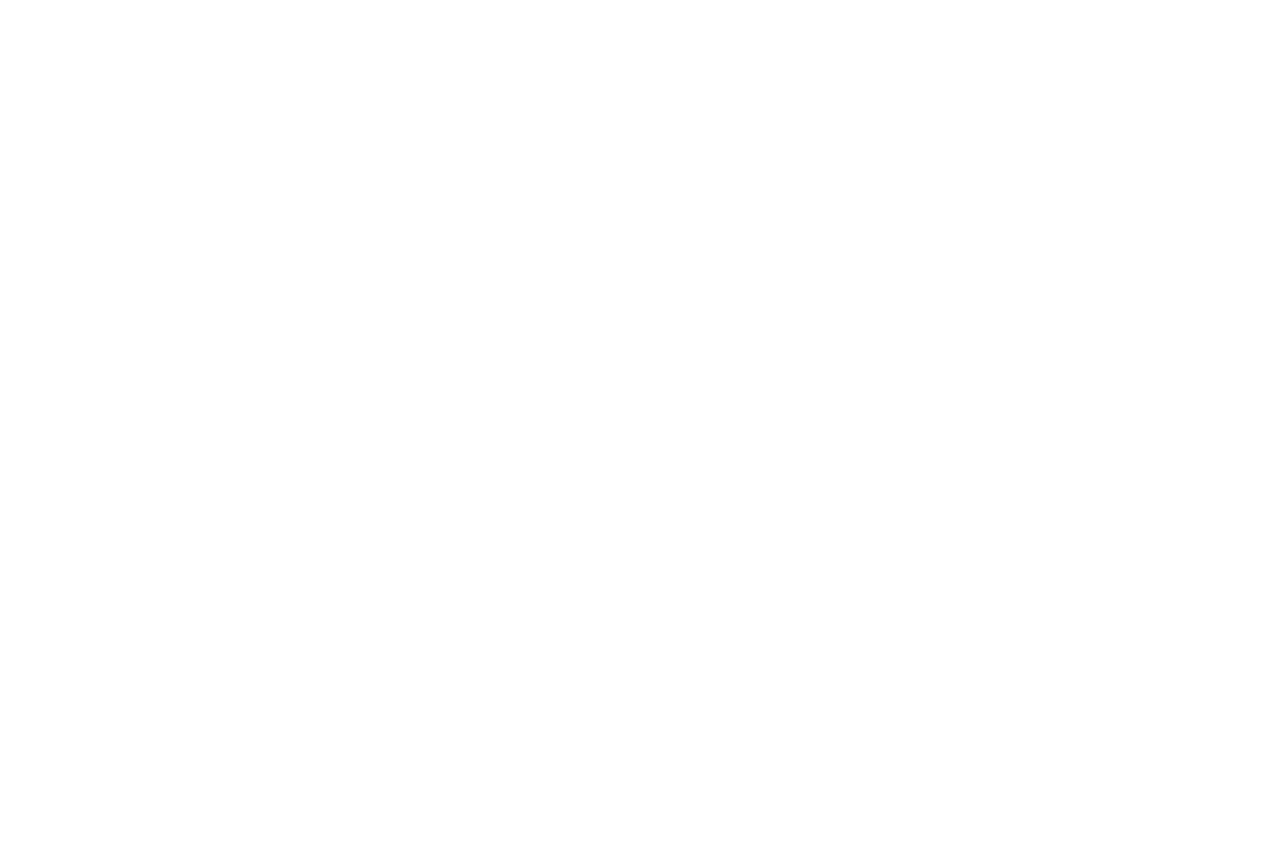
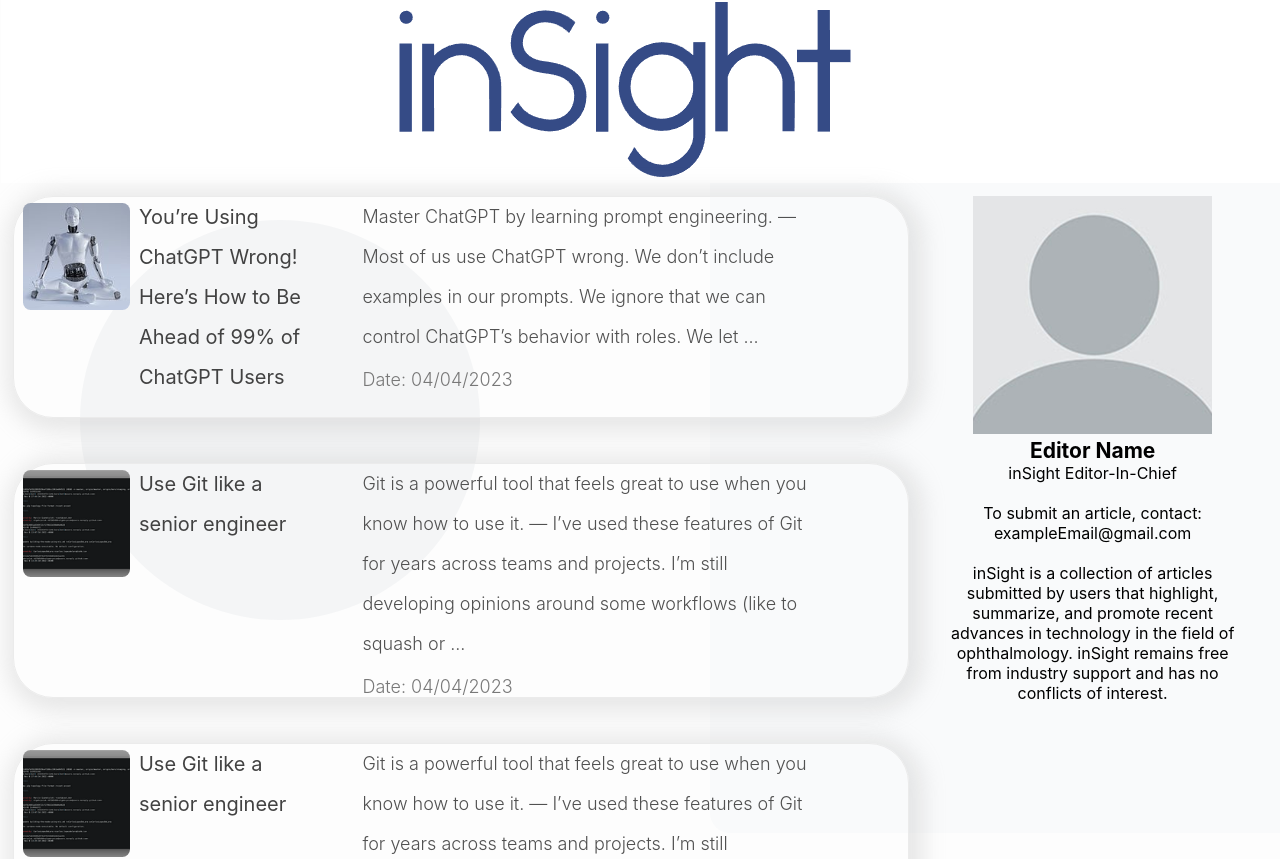
Before and after one commit to eyelabsai/EyeSpace-Website, a React (Create React App) app: page /Exchange in a window 1280 px wide. Before the commit this address had no page. Shown: the part 694-1553 px from the top of the page. Before the commit the page ends 800 px from the top, so only its background shows below. Built offline with nearby package versions, Linux system fonts and the light colour scheme; no server answers.

Commit message:
finished eXchange page

```diff
--- a/src/App.js
+++ b/src/App.js
@@ -1,7 +1,7 @@
 import React from "react";
 import { BrowserRouter, Route, Routes } from 'react-router-dom';
 import Homepage from "./views/Homepage/Homepage";
-import FocalPoint from "./views/Blogs/Blogs";
+import Exchange from "./views/Exchange/Exchange";
 import AboutUs from "./views/AboutUs/AboutUs";
 import Contact from "./views/Contact/Contact";
 import Login from "./views/Login/Login";
@@ -21,7 +21,7 @@
             {/** For each path we have, add a Route tag to define which element to render depending on the path. */}
             <Route path="/" element={ <Homepage/> }></Route>
             <Route path="/AboutUs" element={ <AboutUs/> }></Route>
-            <Route path="/FocalPoint" element={ <FocalPoint/> }></Route>
+            <Route path="/Exchange" element={ <Exchange/> }></Route>
             <Route path="/Contact" element={ <Contact/> }></Route>
             <Route path="/Login" element={ <Login/> }></Route>
             <Route path="/Technology" element={ <Technology/> }></Route>
--- a/src/components/header/Header.js
+++ b/src/components/header/Header.js
@@ -3,7 +3,6 @@
 import './Header.css';
 import logo from '../../assets/LOGO HORIZONTAL SVG.svg';
 import { Link } from 'react-router-dom';
-import { onAuthStateChanged } from "firebase/auth";
 import { auth } from "../../firebase";
 
 export default class Button extends React.Component {
@@ -24,14 +23,14 @@
     // "Home",
     "Technology",
     "About Us",
-    "FocalPoint",
+    "eXchange",
     "Contact", ];
 
   buttonsDict = {
     // "Home": "/",
     "Technology": "/Technology",
     "About Us": "/AboutUs",
-    "FocalPoint": "/FocalPoint",
+    "eXchange": "/Exchange",
     "Contact": "/Contact",
   };
 
--- a/src/views/AboutUs/AboutUs.js
+++ b/src/views/AboutUs/AboutUs.js
@@ -20,7 +20,6 @@
         <Founders/>
         <IndustryAdvisors/>
         <EngBoard/>
-        <Footer/>
       </div>
     );
   }
--- a/src/views/Blogs/Blogs.js
+++ /dev/null
@@ -1,60 +0,0 @@
-import React from "react";
-import PropTypes from "prop-types";
-import Header from '../../components/header/Header';
-import Footer from "../../components/footer/Footer";
-import BlogCard from './BlogCard';
-import './Blogs.css';
-import { Link } from 'react-router-dom';
-import Blog1 from '../../assets/blog1.svg'
-import Blog2 from '../../assets/blog2.svg'
-// import Blog3 from '../../assets/blog3.svg'
-// import Blog4 from '../../assets/blog4.svg'
-// import Blog5 from '../../assets/blog5.svg'
-import Bg from '../../assets/blogbg.svg'
-
-export default class FocalPoint extends React.Component {
-  static propTypes = { // define any props here
-    name: PropTypes.string,
-  };
-
-  info = [
-    {
-      title: "You’re Using ChatGPT Wrong! Here’s How to Be Ahead of 99% of ChatGPT Users",
-      content: "Master ChatGPT by learning prompt engineering. — Most of us use ChatGPT wrong. We don’t include examples in our prompts. We ignore that we can control ChatGPT’s behavior with roles. We let ...",
-      date: "04/04/2023",
-      image: Blog1
-    },
-    {
-      title: "Use Git like a senior engineer",
-      content: "Git is a powerful tool that feels great to use when you know how to use it. — I’ve used these features of Git for years across teams and projects. I’m still developing opinions around some workflows (like to squash or ...",
-      date: "04/04/2023",
-      image: Blog2
-    },
-  ]
-
-  render() {
-    return (
-      <div className="blog-div" style={{backgroundImage: `url(${Bg})`}}>
-          <Header page="FocalPoint"/>
-          <div id = "blog">
-            <div id = "top">
-              <div id = "title">Blogs Articles & Testimonials</div>
-              <div id = "btn" className="blog-aboutus">
-                <Link to="/AboutUs" style={{textDecoration: 'none'}}><button>Learn More About Us &gt; </button></Link>
-              </div>
-            </div>
-
-            <div className="BlogCards">
-              {
-                this.info.map((obj) => {
-                  return (
-                    <BlogCard title={obj.title} content={obj.content} date={obj.date} image={obj.image}/>
-                  )
-                })
-              }
-            </div>
-          </div>
-      </div>
-  );
-  }
-}
--- a/src/views/Blogs/BlogCard.css
+++ b/src/views/Exchange/BlogCard.css
@@ -1,4 +1,4 @@
-#blog-card {
+.blog-card {
     /* width: 100%;
     height:auto;
 
@@ -11,41 +11,53 @@
     top: 0px;
 
     background: #FDFDFD; */
+    width: 100%;
     border: 1px solid #EBEBEB;
     box-shadow: 4px 4px 22px 10px rgba(181, 181, 181, 0.3);
     border-radius: 40px;
-
     margin-bottom: 5%;
 }
 
-#article{
+.card-img {
+    margin-left: -7%;
+    margin-top: -7.3%;
+    width: 12%;
+    height: 12%;
+}
+
+.article{
     display: flex;
 }
 
-#blog-detail{
+.blog-detail{
+    width: 50%;
     margin-left: 5%;
-    margin-top: 5%;
-    margin-bottom: 3%;
+    margin-top: 0%;
+    margin-bottom: 0%;
 }
 
-#blog-title{
-    font-size: 32px;
+.blog-title{
+    margin-left: -7%;
+    width: 20%;
+    font-size: 20px;
     line-height: 40px;
     color: #424242;
     margin-bottom: 20px;
 }
 
-#blog-content{
+.blog-content{
+    width: 100%;
     font-weight: 300;
-    font-size: 24px;
+    font-size: 18px;
     line-height: 40px;
+    margin-bottom: 0%;
     color: #515151;
-    margin-bottom: 40px;
 }
 
-#blog-date{
+.blog-date {
+    margin-top: 3%;
     font-weight: 300;
-    font-size: 20px;
+    font-size: 18px;
     line-height: 20px;
     color: #787878;
 }
--- a/src/views/Blogs/BlogCard.js
+++ b/src/views/Exchange/BlogCard.js
@@ -12,14 +12,14 @@
 
   render() {
     return (
-        <div id = "blog-card">
-            <div id = "article">
-                <div id="blog-detail">
-                    <div id="blog-title">{this.props.title}</div>
-                    <div id="blog-content">{this.props.content}</div>
-                    <div id="blog-date">{this.props.date}</div>
-                </div>
-                  <img id="blog-img" className="card-img" src={this.props.image} alt={this.props.title}/>
+        <div className = "blog-card">
+            <div className = "article">
+              <img className="card-img" src={this.props.image} alt={this.props.title}/>
+              <div className="blog-title">{this.props.title}</div>
+              <div className="blog-detail">
+                <div className="blog-content">{this.props.content}</div>
+                <div className="blog-date">Date: {this.props.date}</div>
+              </div>
             </div>
         </div>
     );
--- a/src/views/Blogs/Blogs.css
+++ b/src/views/Exchange/Exchange.css
@@ -1,18 +1,7 @@
-#blog{
-    margin-top: 5%;
-    margin-left: 10%;
-    margin-right: 10%;
-    font-family: 'Inter';
-    /* font-style: normal; */
-    font-weight: 600;
-}
 
-#title{
-    font-size: 80px;
-    line-height: 76px;
-    /* identical to box height, or 80% */
-    color: #48627E;
-    width: 35%;
+.title{
+    text-align: center;
+    font-size: 24px;
 }
 
 #top{
@@ -24,6 +13,33 @@
     margin-top: 10%;
     width: 100%;
     margin-left: 20%;
+}
+
+.blogcontainer {
+    display: flex;
+    margin-left: 1%;
+    margin-right: 3%;
+}
+
+.BlogCards {
+    width: 75%;
+}
+
+.editor {
+    margin-left: 3%;
+    margin-right: 0%;
+    width: 25%;
+    height: 100%;
+    text-align: center;
+}
+
+.editor-img {
+    width: 80%;
+    height: 80%;
+}
+
+.editor-name {
+    font-size: 21px;
 }
 
 @media only screen and (max-width: 920px) {
--- /dev/null
+++ b/src/views/Exchange/Exchange.js
@@ -0,0 +1,90 @@
+import React from "react";
+import Header from '../../components/header/Header';
+import BlogCard from './BlogCard';
+import './Exchange.css';
+import { Link } from 'react-router-dom';
+import Blog1 from '../../assets/blog1.svg'
+import Blog2 from '../../assets/blog2.svg'
+import ForumReplacement from '../../assets/forum_replacement.png'
+// import Blog3 from '../../assets/blog3.svg'
+// import Blog4 from '../../assets/blog4.svg'
+// import Blog5 from '../../assets/blog5.svg'
+import Bg from '../../assets/blogbg.svg'
+import EditorName from '../../assets/editor_name.png'
+
+function Exchange(props) {
+  const info = [
+    {
+      title: "You’re Using ChatGPT Wrong! Here’s How to Be Ahead of 99% of ChatGPT Users",
+      content: "Master ChatGPT by learning prompt engineering. — Most of us use ChatGPT wrong. We don’t include examples in our prompts. We ignore that we can control ChatGPT’s behavior with roles. We let ...",
+      date: "04/04/2023",
+      image: Blog1
+    },
+    {
+      title: "Use Git like a senior engineer",
+      content: "Git is a powerful tool that feels great to use when you know how to use it. — I’ve used these features of Git for years across teams and projects. I’m still developing opinions around some workflows (like to squash or ...",
+      date: "04/04/2023",
+      image: Blog2
+    },
+    {
+      title: "Use Git like a senior engineer",
+      content: "Git is a powerful tool that feels great to use when you know how to use it. — I’ve used these features of Git for years across teams and projects. I’m still developing opinions around some workflows (like to squash or ...",
+      date: "04/04/2023",
+      image: Blog2
+    },
+    {
+      title: "Use Git like a senior engineer",
+      content: "Git is a powerful tool that feels great to use when you know how to use it. — I’ve used these features of Git for years across teams and projects. I’m still developing opinions around some workflows (like to squash or ...",
+      date: "04/04/2023",
+      image: Blog2
+    },
+    {
+      title: "Use Git like a senior engineer",
+      content: "Git is a powerful tool that feels great to use when you know how to use it. — I’ve used these features of Git for years across teams and projects. I’m still developing opinions around some workflows (like to squash or ...",
+      date: "04/04/2023",
+      image: Blog2
+    },
+    {
+      title: "Use Git like a senior engineer",
+      content: "Git is a powerful tool that feels great to use when you know how to use it. — I’ve used these features of Git for years across teams and projects. I’m still developing opinions around some workflows (like to squash or ...",
+      date: "04/04/2023",
+      image: Blog2
+    },
+  ];
+
+  return (
+    <div className="blog-div" style={{backgroundImage: `url(${Bg})`}}>
+        <Header page="eXchange"/>
+        <div>
+          <div className = 'title'>
+              <h1>Coming Soon</h1>
+              <img src={ForumReplacement} alt="forum replacement"/>
+          </div>
+
+          <div className="blogcontainer">
+            <div className="BlogCards">
+              {
+                info.map((obj) => {
+                  return (
+                    <BlogCard title={obj.title} content={obj.content} date={obj.date} image={obj.image}/>
+                  )
+                })
+              }
+            </div>
+            <div className="editor">
+              <div>
+                <img className="editor-img" src={EditorName} alt="Editor Name"/>
+              </div>
+              <div className="editor-name"><strong>Editor Name</strong></div>
+              <div>inSight Editor-In-Chief</div>
+              <br></br>
+              <div>To submit an article, contact: <br></br>exampleEmail@gmail.com</div>
+              <br></br>
+              <div>inSight is a collection of articles submitted by users that highlight, summarize, and promote recent advances in technology in the field of ophthalmology. inSight remains free from industry support and has no conflicts of interest.</div>
+            </div>
+          </div>
+        </div>
+    </div>
+  );
+}
+export default Exchange;
```
Also changed, not shown: src/assets/editor_name.png (added), src/assets/forum_replacement.png (added).
